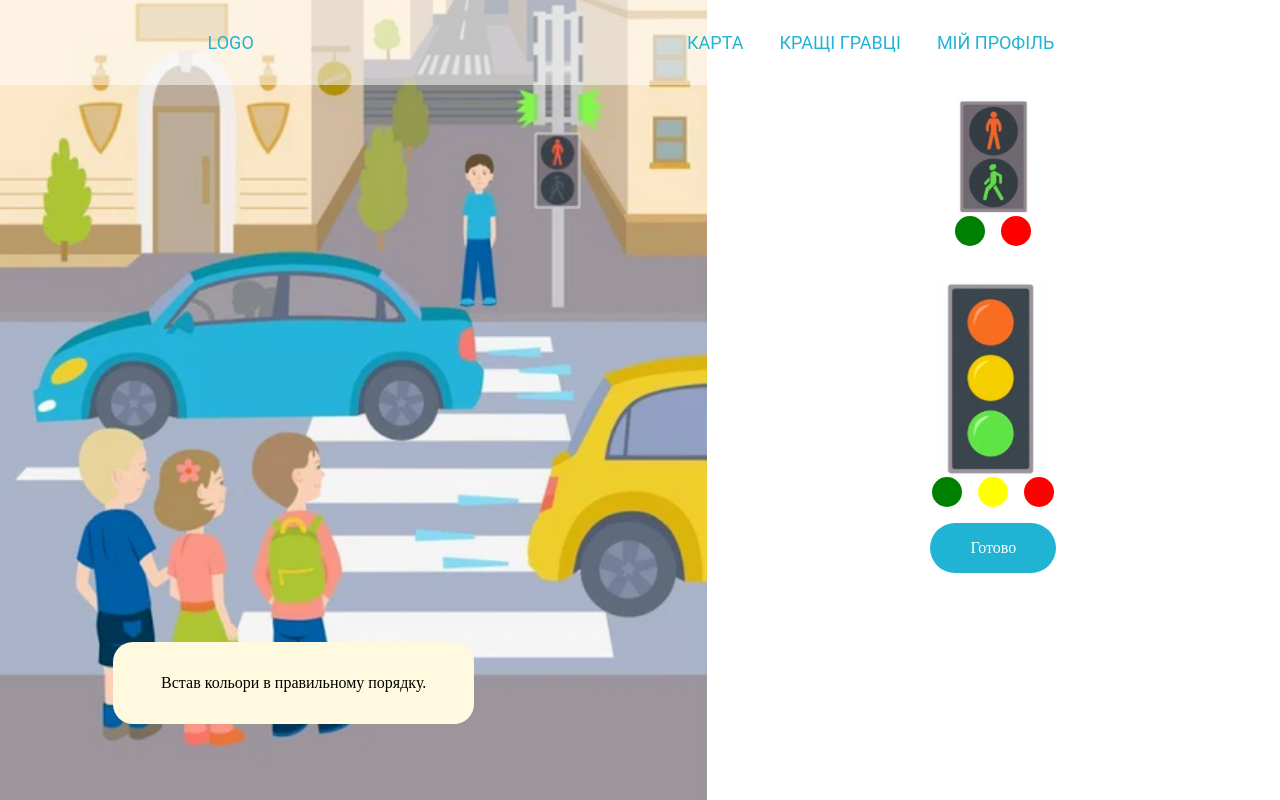
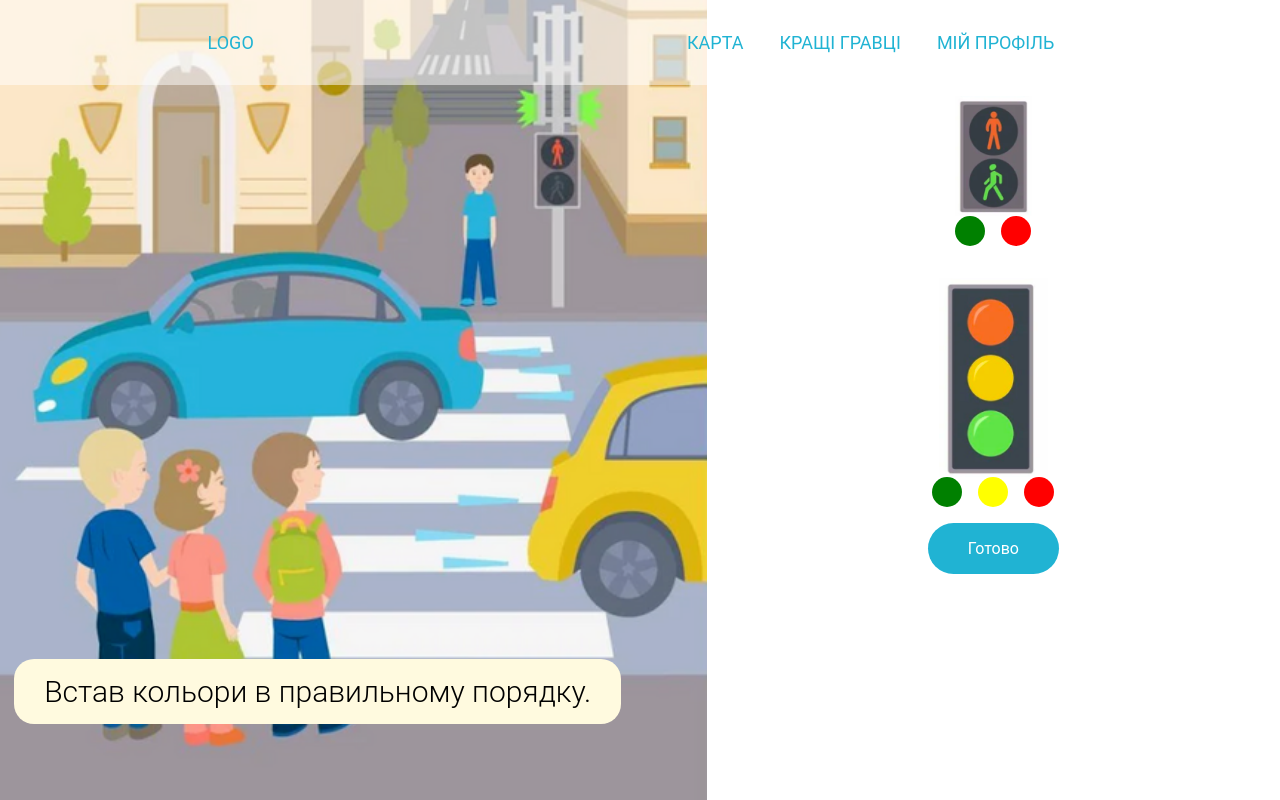
Before and after one commit to CoffeeJUG/traffic-rules-for-children, a React (Create React App) app in the folder frontend/: page / in a window 1280 px wide. Built offline with nearby package versions, Linux system fonts and the light colour scheme.

Commit message:
Paddings for instruction

```diff
--- a/frontend/src/components/PuzzlePage/PuzzlePage.css
+++ b/frontend/src/components/PuzzlePage/PuzzlePage.css
@@ -1,7 +1,10 @@
+* {
+  font-family: Roboto;
+}
+
 .link {
   text-decoration: none;
   color: #20b3d3;
-  font-family: Roboto;
   font-weight: normal;
   font-size: 18px;
   line-height: 21px;
@@ -46,10 +49,12 @@
 }
 
 .puzzle-page__instruction {
+  font-weight: 300;
+  font-size: 30px;
   position: absolute;
   bottom: 10%;
-  left: 16%;
-  padding: 2em 3em;
+  left: 2%;
+  padding: 0.5em 1em;
   background: #fffadf;
   border-radius: 20px;
 }
```
